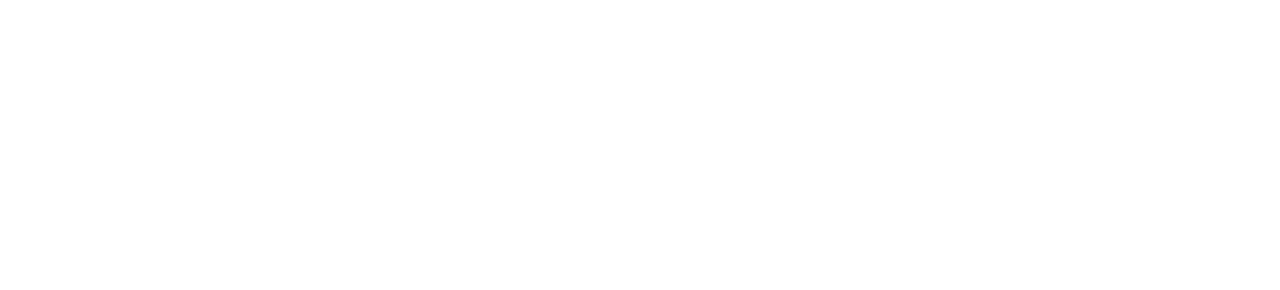
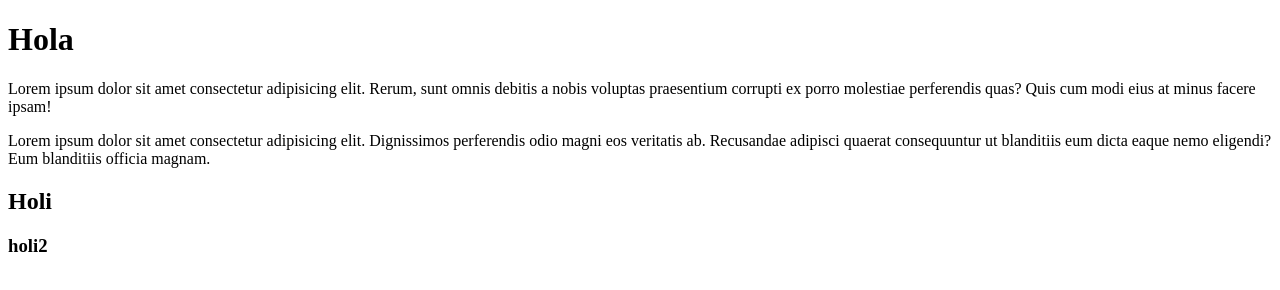
Before and after one commit to mateocrespo1021/mi-primer-repo, a plain HTML site: page index.html in a window 1280 px wide. Drawn offline with Linux system fonts and the light colour scheme.

Commit message:
Agregando parrafos

```diff
--- a/index.html
+++ b/index.html
@@ -4,9 +4,17 @@
     <meta charset="UTF-8">
     <meta http-equiv="X-UA-Compatible" content="IE=edge">
     <meta name="viewport" content="width=device-width, initial-scale=1.0">
-    <title>Document</title>
+    <title>HTML</title>
 </head>
 <body>
-
+    <h1>Hola</h1>
+    <p>
+        Lorem ipsum dolor sit amet consectetur adipisicing elit. Rerum, sunt omnis debitis a nobis voluptas praesentium corrupti ex porro molestiae perferendis quas? Quis cum modi eius at minus facere ipsam!
+    </p>
+    <p>
+        Lorem ipsum dolor sit amet consectetur adipisicing elit. Dignissimos perferendis odio magni eos veritatis ab. Recusandae adipisci quaerat consequuntur ut blanditiis eum dicta eaque nemo eligendi? Eum blanditiis officia magnam.
+    </p>
+    <h2>Holi</h2>
+    <h3>holi2</h3>
 </body>
 </html>
```
